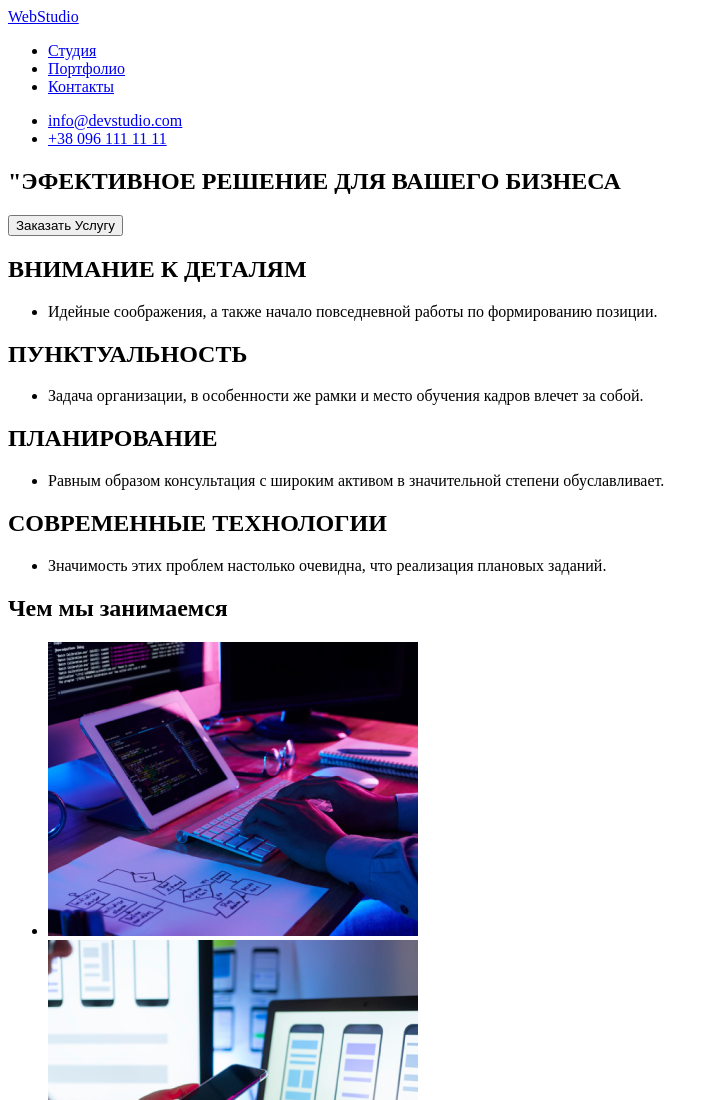
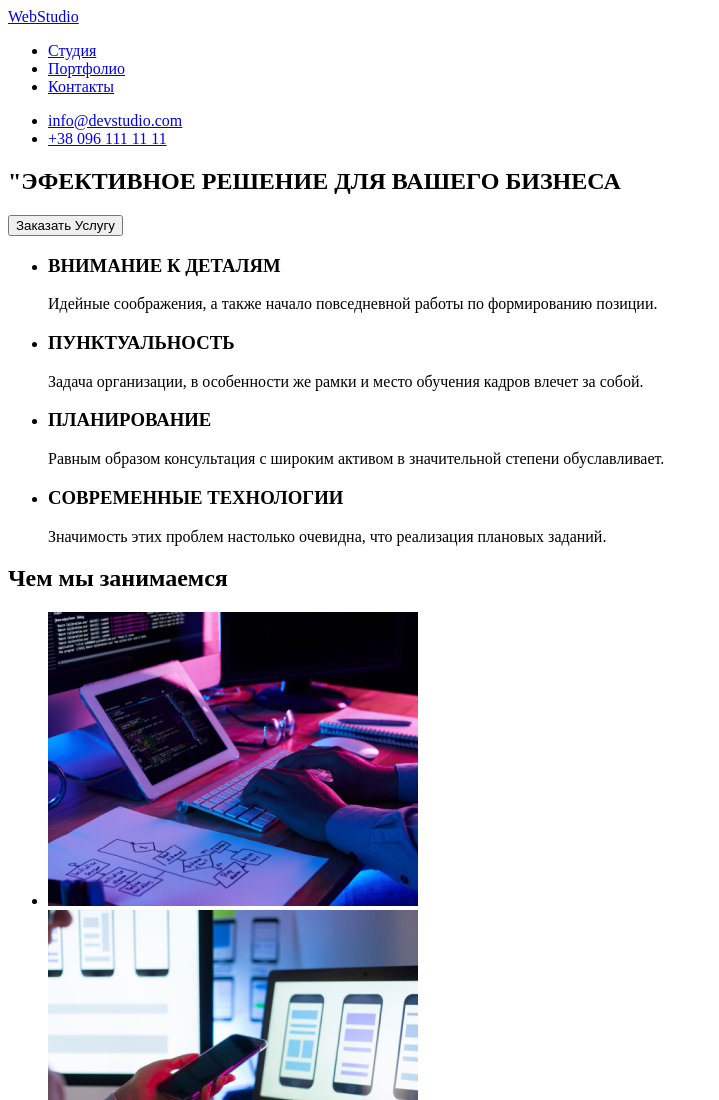
Before and after one commit to olegvorona/goit-markup-hw-01., a plain HTML site: page index.html in a window 1280 px wide. Shown: the top 1100 px of the page, without its empty margins (0-719 px from the left). Drawn offline with Linux system fonts and the light colour scheme.

Commit message:
Add files via upload

```diff
--- a/index.html
+++ b/index.html
@@ -40,21 +40,19 @@
         </section>
         <section>
                 <!-- Peculiarities -->
-            <h2>ВНИМАНИЕ К ДЕТАЛЯМ</h2>
             <ul>
-                <li>Идейные соображения, а также начало повседневной работы по формированию позиции.</li>
-            </ul>
-            <h2>ПУНКТУАЛЬНОСТЬ</h2>
-            <ul>
-                <li>Задача организации, в особенности же рамки и место обучения кадров влечет за собой.</li>
-            </ul>
-            <h2>ПЛАНИРОВАНИЕ</h2>
-            <ul>
-                <li>Равным образом консультация с широким активом в значительной степени обуславливает.</li>
-            </ul>
-            <h2>СОВРЕМЕННЫЕ ТЕХНОЛОГИИ</h2>
-            <ul>
-                <li>Значимость этих проблем настолько очевидна, что реализация плановых заданий.</li>
+                <li>
+                    <h3>ВНИМАНИЕ К ДЕТАЛЯМ</h3>
+                        <p>Идейные соображения, а также начало повседневной работы по формированию позиции.</p></li>
+                <li>
+                    <h3>ПУНКТУАЛЬНОСТЬ</h3>
+                        <p>Задача организации, в особенности же рамки и место обучения кадров влечет за собой.</p></li>
+                <li>
+                    <h3>ПЛАНИРОВАНИЕ</h3>
+                        <p>Равным образом консультация с широким активом в значительной степени обуславливает.</p></li>
+                <li>
+                    <h3>СОВРЕМЕННЫЕ ТЕХНОЛОГИИ</h3>
+                        <p>Значимость этих проблем настолько очевидна, что реализация плановых заданий.</p></li>
             </ul>
         </section>
         <section>
```
